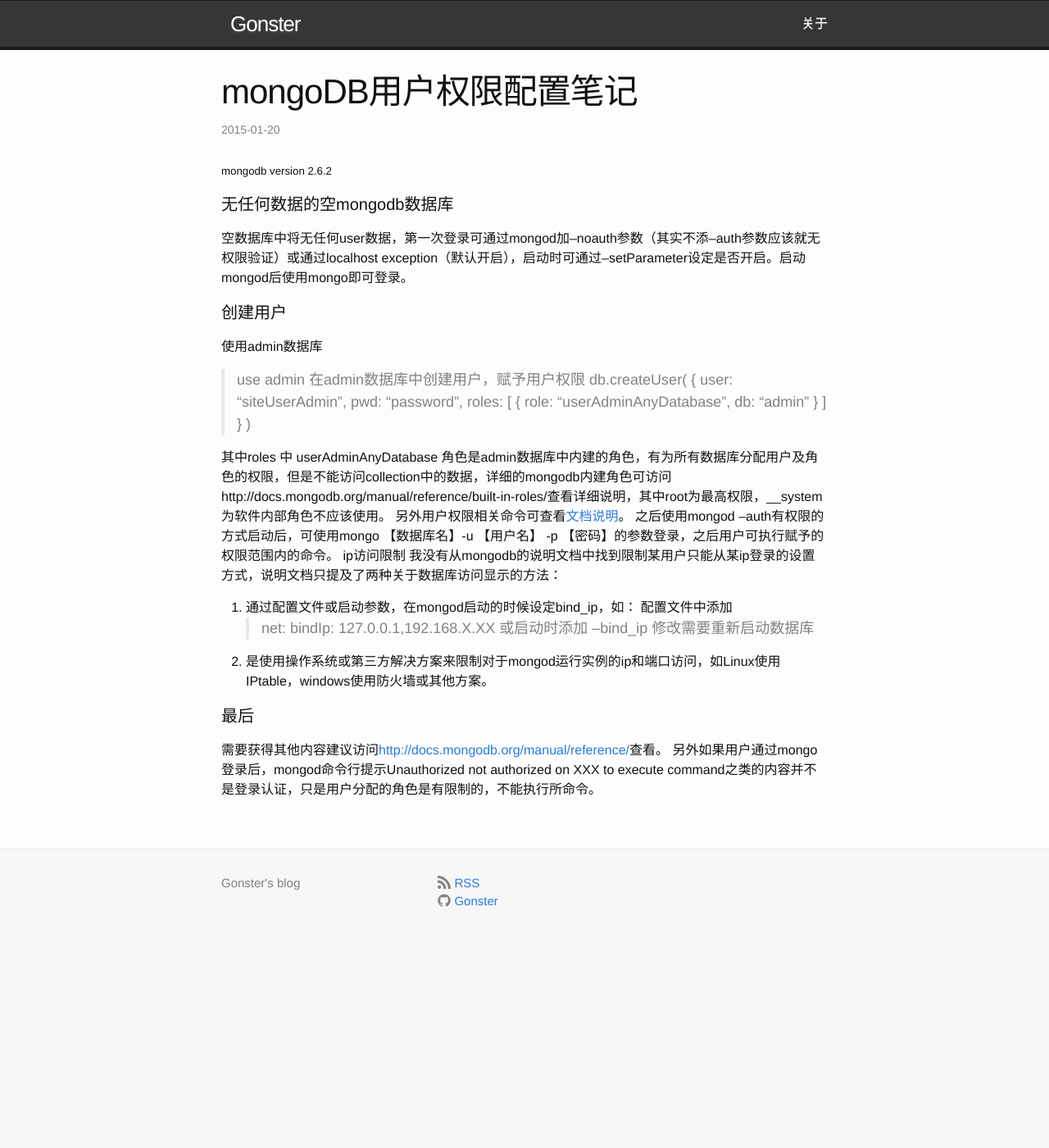
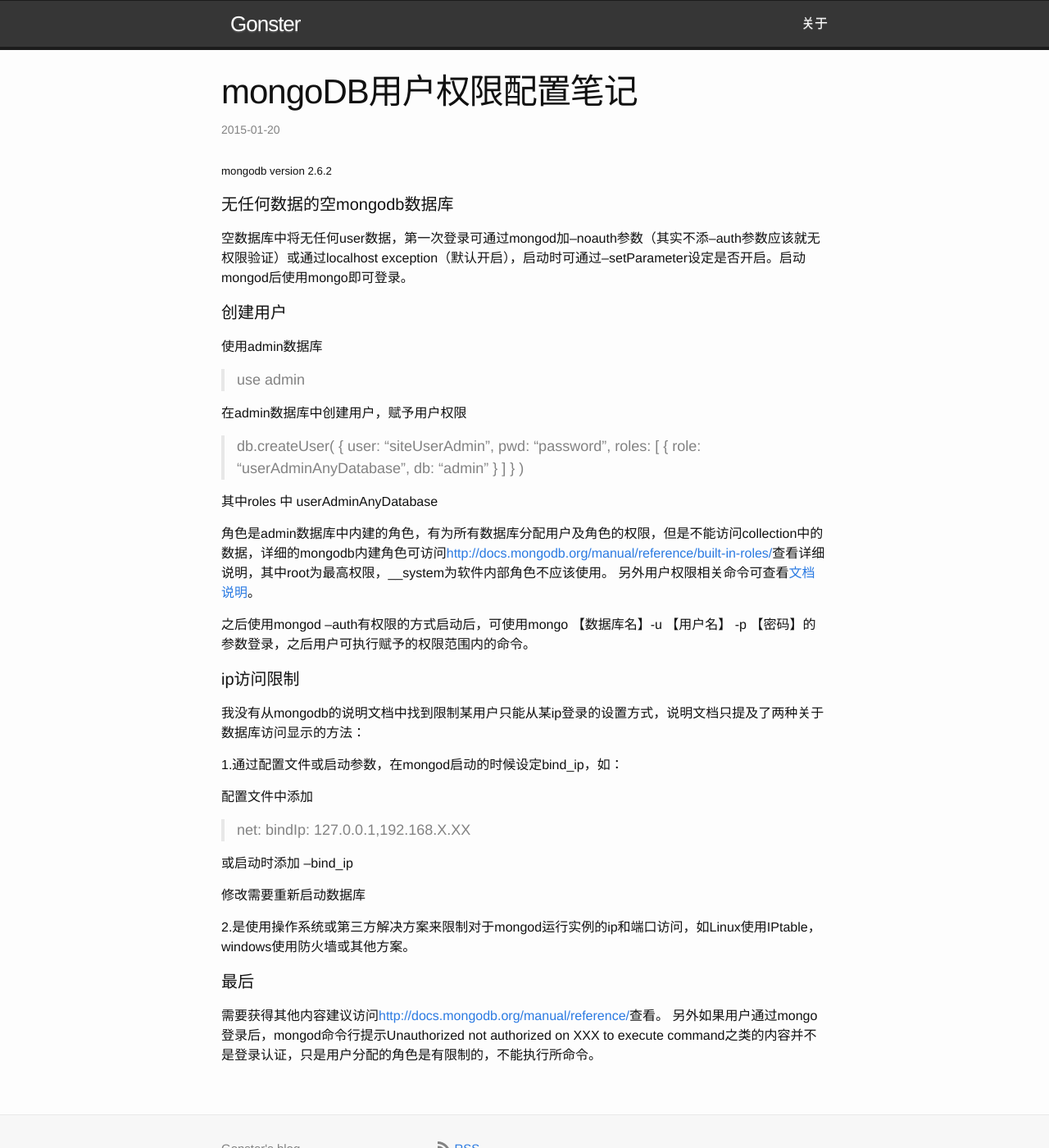
Before and after one commit to Gonster/Gonster.github.io, a Jekyll site: the page built from _posts/2015-01-20-mongodb-users-and-roles-config.markdown, in a window 1280 px wide and 1400 px high. Shown: the whole window at 82% size. Built offline with Jekyll 4.4.1, drawn with Linux system fonts in a browser that asks for light colours; comment, search, counter and statistics services are not loaded; part of the change alters nothing that is shown.

```diff
--- a/_posts/2015-01-20-mongodb-users-and-roles-config.markdown
+++ b/_posts/2015-01-20-mongodb-users-and-roles-config.markdown
@@ -10,9 +10,13 @@ categories: mongodb
 空数据库中将无任何user数据，第一次登录可通过mongod加--noauth参数（其实不添--auth参数应该就无权限验证）或通过localhost exception（默认开启），启动时可通过--setParameter设定是否开启。启动mongod后使用mongo即可登录。
 
 ####创建用户
+
 使用admin数据库
+
 >use admin
+
 在admin数据库中创建用户，赋予用户权限
+
 >db.createUser(
 >  {
 >    user: "siteUserAdmin",
@@ -21,19 +25,30 @@ categories: mongodb
 >  }
 >)
 
-其中roles 中 userAdminAnyDatabase 角色是admin数据库中内建的角色，有为所有数据库分配用户及角色的权限，但是不能访问collection中的数据，详细的mongodb内建角色可访问http://docs.mongodb.org/manual/reference/built-in-roles/查看详细说明，其中root为最高权限，__system为软件内部角色不应该使用。
+其中roles 中 userAdminAnyDatabase
+
+角色是admin数据库中内建的角色，有为所有数据库分配用户及角色的权限，但是不能访问collection中的数据，详细的mongodb内建角色可访问[http://docs.mongodb.org/manual/reference/built-in-roles/](http://docs.mongodb.org/manual/reference/built-in-roles/)查看详细说明，其中root为最高权限，__system为软件内部角色不应该使用。
 另外用户权限相关命令可查看[文档说明](http://docs.mongodb.org/manual/reference/security/)。
+
+
 之后使用mongod –auth有权限的方式启动后，可使用mongo 【数据库名】-u 【用户名】 -p 【密码】的参数登录，之后用户可执行赋予的权限范围内的命令。
-ip访问限制
+
+
+####ip访问限制
 我没有从mongodb的说明文档中找到限制某用户只能从某ip登录的设置方式，说明文档只提及了两种关于数据库访问显示的方法：
-1.	通过配置文件或启动参数，在mongod启动的时候设定bind_ip，如：
+
+1.通过配置文件或启动参数，在mongod启动的时候设定bind_ip，如：
+
 配置文件中添加
+
 >net:
 >  		bindIp: 127.0.0.1,192.168.X.XX
-	或启动时添加 --bind_ip
+
+或启动时添加 --bind_ip
+
 修改需要重新启动数据库
 
-2.	是使用操作系统或第三方解决方案来限制对于mongod运行实例的ip和端口访问，如Linux使用IPtable，windows使用防火墙或其他方案。
+2.是使用操作系统或第三方解决方案来限制对于mongod运行实例的ip和端口访问，如Linux使用IPtable，windows使用防火墙或其他方案。
 
 ####最后
 需要获得其他内容建议访问[http://docs.mongodb.org/manual/reference/](http://docs.mongodb.org/manual/reference/)查看。
```
